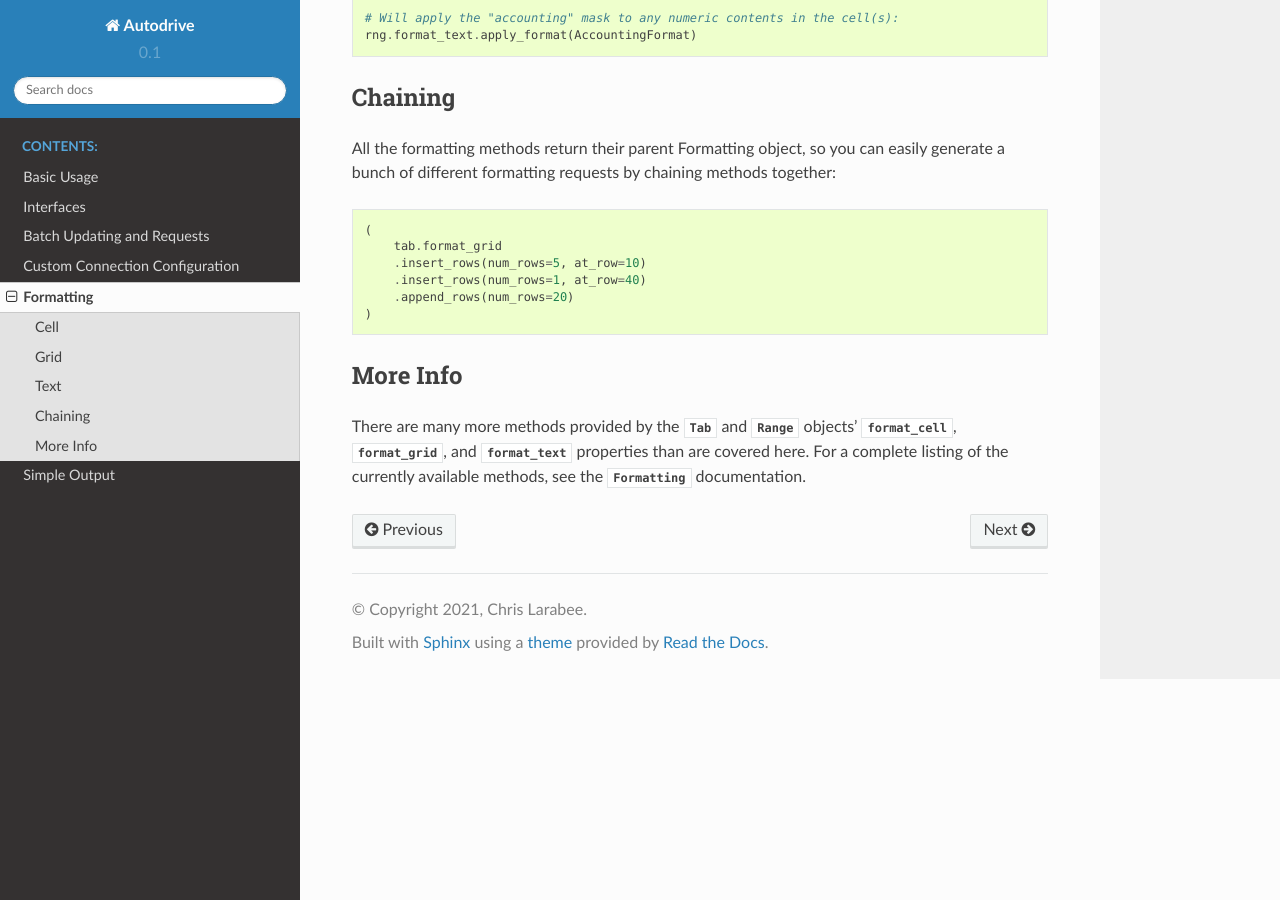
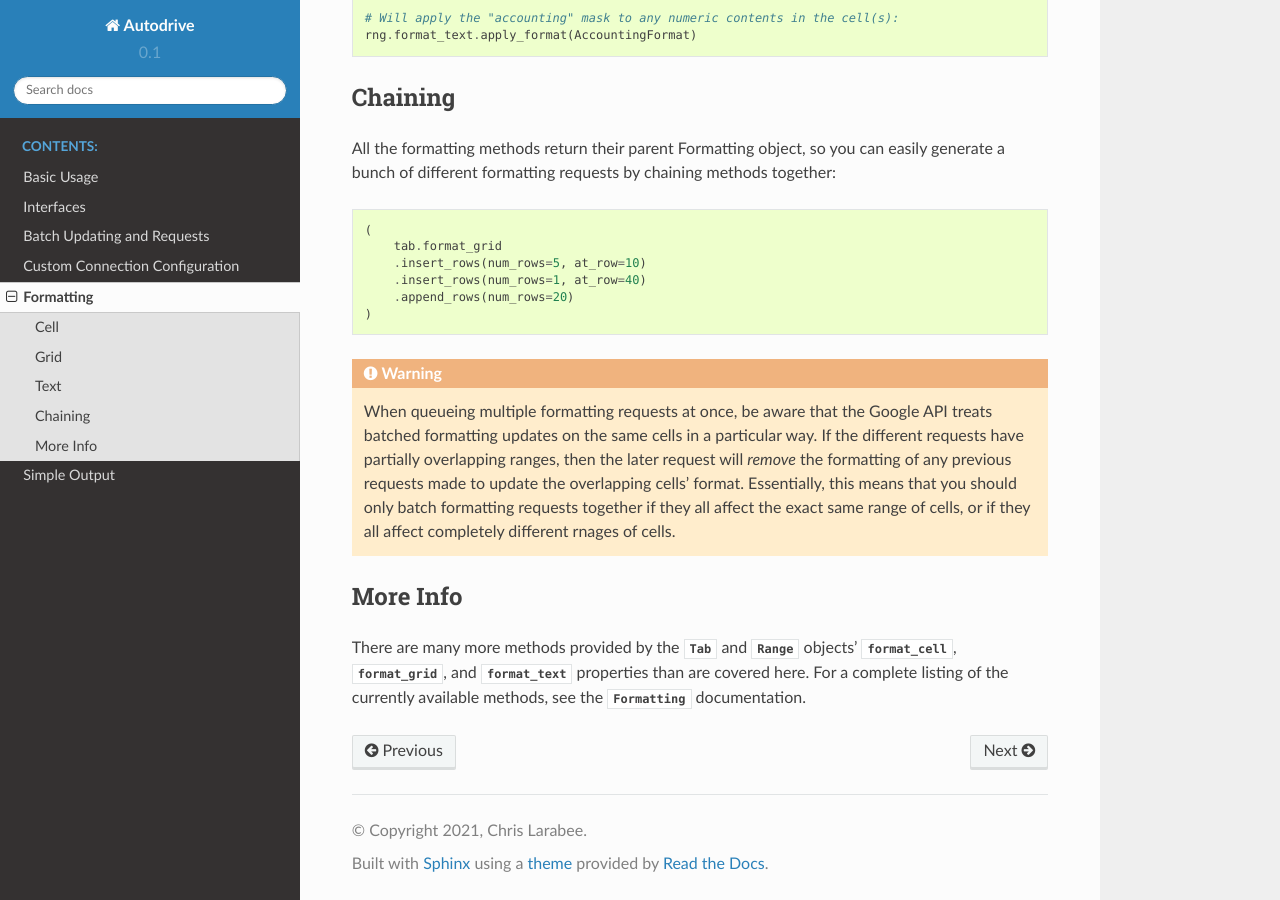
Before and after one commit to chrislarabee/autodrive, a Sphinx documentation site: the page built from docs/source/format.rst, in a window 1280 px wide and 900 px high, scrolled down 1120 px. Built offline with Sphinx 7.4.7 and the Read the Docs theme 2.0.0, drawn with Linux system fonts in a browser that asks for light colours; pages that are not in the unit, such as notebooks, are missing from menus.

Commit message:
Added tips about the Google API's slightly unintuitive way of handling overlapping but not conflicting formatting requests.

```diff
--- a/docs/source/basic_use.rst
+++ b/docs/source/basic_use.rst
@@ -11,8 +11,6 @@ Basic Usage
 
 Autodrive is designed to be as easy to navigate right in your IDE as possible, with
 broad type annotation to facilitate code completion.
-
-# TODO: more here?
 
 Interacting With Google Drive
 *****************************
--- a/docs/source/format.rst
+++ b/docs/source/format.rst
@@ -74,6 +74,16 @@ together:
         .append_rows(num_rows=20)
     )
 
+.. warning::
+
+    When queueing multiple formatting requests at once, be aware that the Google
+    API treats batched formatting updates on the same cells in a particular way.
+    If the different requests have partially overlapping ranges, then the later
+    request will *remove* the formatting of any previous requests made to update
+    the overlapping cells' format. Essentially, this means that you should only
+    batch formatting requests together if they all affect the exact same range of
+    cells, or if they all affect completely different rnages of cells.
+
 More Info
 *********
 
```
